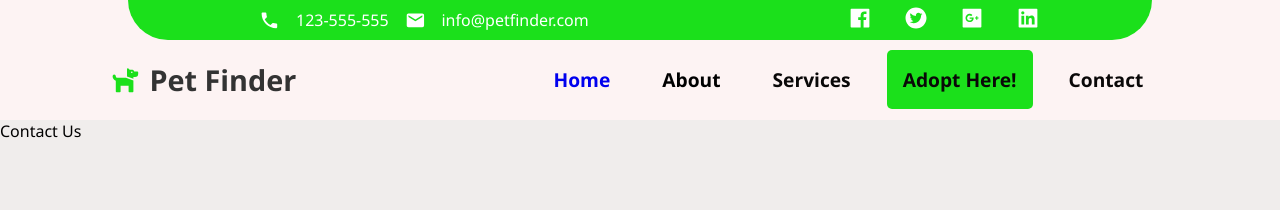
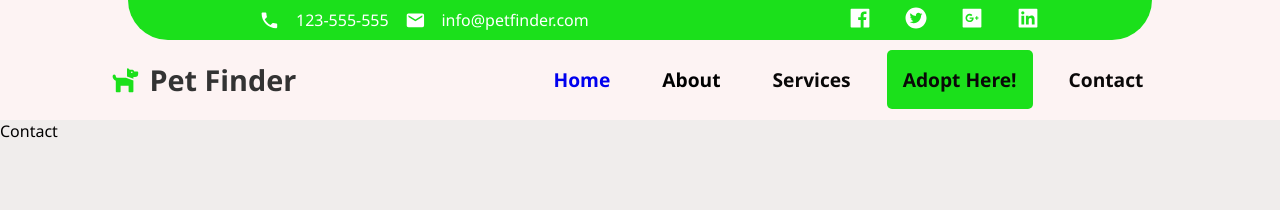
Before and after one commit to wajaht-ali/codeclause_pet-finder_app, a React (Create React App) app: page /contact in a window 1280 px wide. Shown: the top 210 px of the page. Built offline with nearby package versions, Linux system fonts and the light colour scheme.

Commit message:
Contact component building in progress

```diff
--- a/src/components/Contact.jsx
+++ b/src/components/Contact.jsx
@@ -2,8 +2,10 @@ import React from 'react'
 
 const Contact = () => {
   return (
-    <div>Contact Us</div>
+    <div>
+      Contact
+    </div>
   )
 }
 
-export default Contact
+export default Contact;
--- a/src/styling/Adopt.scss
+++ b/src/styling/Adopt.scss
@@ -70,7 +70,7 @@
         padding: 1rem;
 
         .card {
-            height: 40vh;
+            height: 50vh;
             width: 30%;
             background-color: #fff;
             display: flex;
```
